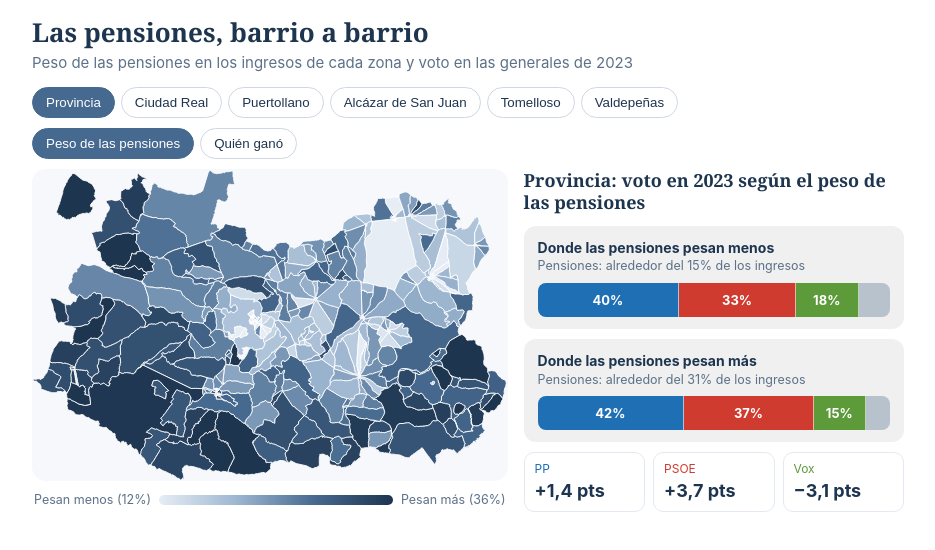
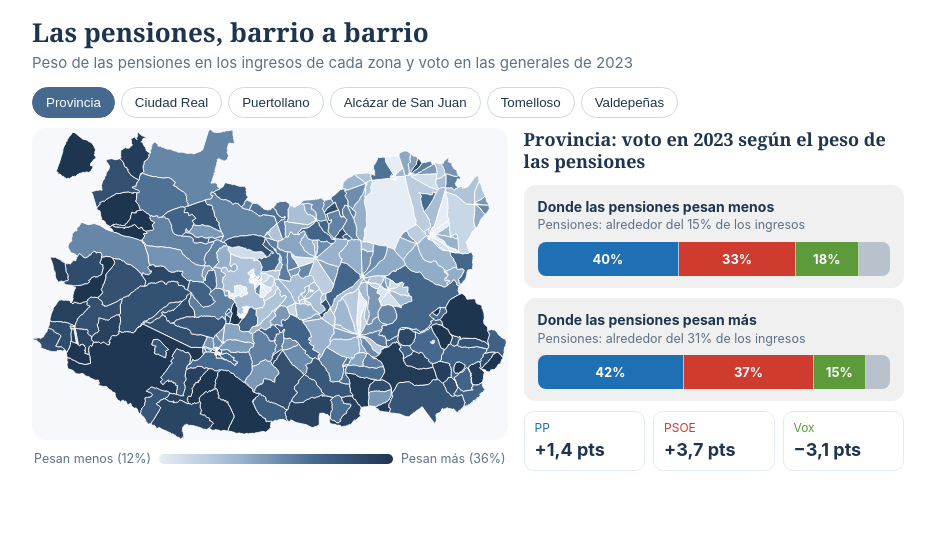
Before and after one commit to Robertuscr/quevotalaprovincia, a plain HTML site: page pensiones-mapa.html in a window 1280 px wide. Shown: the whole page, without its empty margins (172-1107 px from the left). Drawn offline with Linux system fonts and the light colour scheme.

Commit message:
Pensiones: solo mapa de peso, sin vista de ganador
Co-Authored-By: Claude Sonnet 5.5 <noreply@anthropic.com>
Claude-Session: https://claude.ai/code/session_017HQNSBRiEL5qBHY71Gct7U

```diff
--- a/pensiones-mapa.html
+++ b/pensiones-mapa.html
@@ -26,7 +26,7 @@ function ramp(t){t=Math.max(0,Math.min(1,t))*3;const i=Math.min(2,Math.floor(t))
 function win(z){let b=0,bi=1;for(let i=1;i<=5;i++)if(z[i]>b){b=z[i];bi=i}return bi-1}
 let city='Provincia',mode='pen',paths=[];
 function chips(){$('cc').innerHTML=Object.keys(DATA).map(c=>`<button class="${c===city?'on':''}" data-c="${c}">${c}</button>`).join('');
- $('cm').innerHTML=[['pen','Peso de las pensiones'],['win','Quién ganó']].map(([k,l])=>`<button class="${k===mode?'on':''}" data-m="${k}">${l}</button>`).join('');
+ $('cm').style.display='none';
  $('cc').onclick=e=>{const b=e.target.closest('button');if(b){city=b.dataset.c;chips();build()}};$('cm').onclick=e=>{const b=e.target.closest('button');if(b){mode=b.dataset.m;chips();paint()}}}
 function build(){const d=DATA[city],sv=$('sv');sv.setAttribute('viewBox',d.vb.join(' '));sv.innerHTML='';paths=[];
  d.secs.forEach(s=>{const p=document.createElementNS(NS,'path');p.setAttribute('d',s.d);p.style.fill='#dfe6ee';p._s=s;sv.appendChild(p);paths.push(p)});
```
